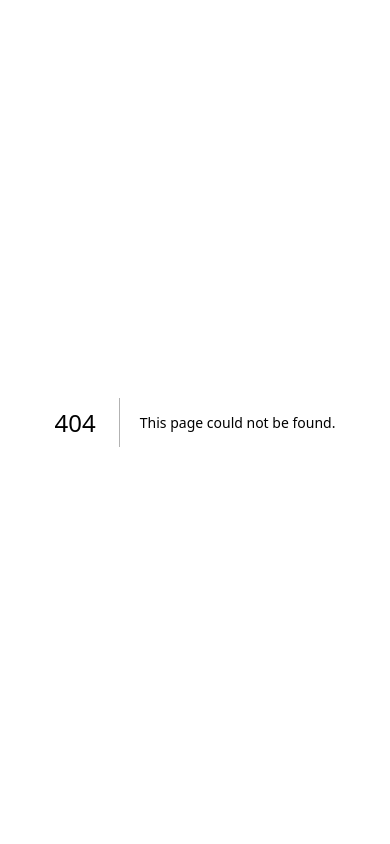
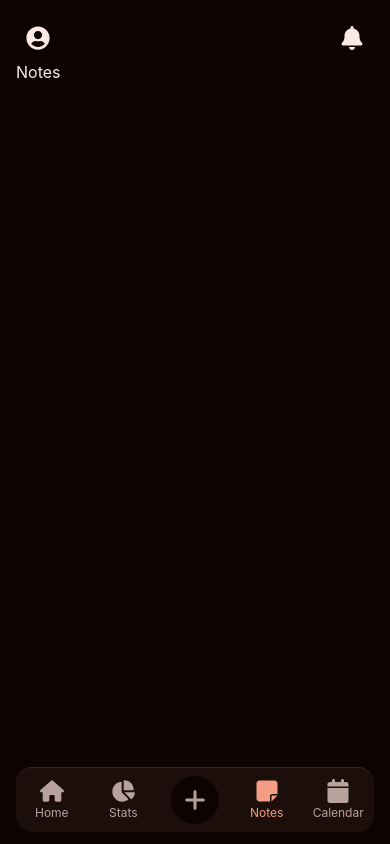
Before and after one commit to dankovdev20/organizer, a Next.js app: page /notes in a window 390 px wide. Before the commit this address had no page. Built offline with nearby package versions, Linux system fonts and the light colour scheme.

Commit message:
feat: add mobile app shell with header and tab bar

```diff
--- /dev/null
+++ b/app/(tabs)/calendar/page.tsx
@@ -0,0 +1,10 @@
+import type { Metadata } from 'next';
+
+export const metadata: Metadata = {
+  title: 'Calendar',
+  description: 'Calendar',
+};
+
+export default function CalendarPage() {
+  return <div>Calendar</div>;
+}
--- /dev/null
+++ b/app/(tabs)/layout.tsx
@@ -0,0 +1,14 @@
+import { AppHeader } from '@/components/app-header';
+import { TabBar } from '@/components/tab-bar';
+
+export default function TabsLayout({ children }: LayoutProps<'/'>) {
+  return (
+    <div className="min-h-dvh flex flex-col">
+      <AppHeader />
+      <main className="flex-1 pb-[calc(env(safe-area-inset-bottom)+64px+12px)] px-4">
+        {children}
+      </main>
+      <TabBar />
+    </div>
+  );
+}
--- /dev/null
+++ b/app/(tabs)/notes/page.tsx
@@ -0,0 +1,10 @@
+import type { Metadata } from 'next';
+
+export const metadata: Metadata = {
+  title: 'Notes',
+  description: 'See your quick thoughts and decisions, organize on the go.',
+};
+
+export default function NotesPage() {
+  return <div>Notes</div>;
+}
--- /dev/null
+++ b/app/(tabs)/profile/page.tsx
@@ -0,0 +1,10 @@
+import type { Metadata } from 'next';
+
+export const metadata: Metadata = {
+  title: 'Profile',
+  description: 'Settings for your account.',
+};
+
+export default function ProfilePage() {
+  return <div>Profile</div>;
+}
--- /dev/null
+++ b/app/(tabs)/stats/page.tsx
@@ -0,0 +1,10 @@
+import type { Metadata } from 'next';
+
+export const metadata: Metadata = {
+  title: 'Stats',
+  description: 'See your spendings with diagrams and all the details.',
+};
+
+export default function StatsPage() {
+  return <div>Stats</div>;
+}
--- /dev/null
+++ b/app/expenses/new/page.tsx
@@ -0,0 +1,10 @@
+import type { Metadata } from 'next';
+
+export const metadata: Metadata = {
+  title: 'Add',
+  description: 'Add your expense.',
+};
+
+export default function AddExpensePage() {
+  return <div>Add expense flow</div>;
+}
--- a/app/globals.css
+++ b/app/globals.css
@@ -1 +1,14 @@
 @import 'tailwindcss';
+
+@theme {
+  --color-background: #0d0401;
+  --color-surface: #1c0f0b;
+  --color-border: #3a2620;
+  --color-foreground: #fde8e3;
+  --color-muted: #b8a29c;
+  --color-primary: #f59c85;
+  --color-secondary: #83960d;
+  --color-accent: #a2ee37;
+  --color-danger: #f0616d;
+  --color-success: #4ade80;
+}
--- a/app/layout.tsx
+++ b/app/layout.tsx
@@ -1,15 +1,22 @@
-import type { Metadata } from 'next';
+import type { Metadata, Viewport } from 'next';
 import './globals.css';
 
 export const metadata: Metadata = {
-  title: 'Create Next App',
-  description: 'Generated by create next app',
+  title: { default: 'Organizer', template: '%s · Organizer' },
+  description: 'Track your spendings, subscriptions, routine. All in one place.',
+};
+
+export const viewport: Viewport = {
+  width: 'device-width',
+  initialScale: 1,
+  viewportFit: 'cover',
+  themeColor: '#0d0401',
 };
 
 export default function RootLayout({ children }: LayoutProps<'/'>) {
   return (
     <html lang="en" className="h-full antialiased">
-      <body className="min-h-full flex flex-col">{children}</body>
+      <body className="min-h-dvh flex flex-col bg-background text-foreground">{children}</body>
     </html>
   );
 }
--- /dev/null
+++ b/components/app-header.tsx
@@ -0,0 +1,24 @@
+import Link from 'next/link';
+import { FaBell } from 'react-icons/fa6';
+import { FaUserCircle } from 'react-icons/fa';
+
+export function AppHeader() {
+  return (
+    <header className="flex justify-between pt-[calc(env(safe-area-inset-top)+16px)] px-4">
+      <Link
+        href="/profile"
+        aria-label="open profile"
+        className="flex items-center justify-center size-11"
+      >
+        <FaUserCircle aria-hidden size={24} />
+      </Link>
+      <button
+        type="button"
+        aria-label="notifications"
+        className="flex items-center justify-center size-11"
+      >
+        <FaBell aria-hidden size={24} />
+      </button>
+    </header>
+  );
+}
--- /dev/null
+++ b/components/tab-bar.tsx
@@ -0,0 +1,55 @@
+'use client';
+import Link from 'next/link';
+import { usePathname } from 'next/navigation';
+import { FaChartPie, FaHouse, FaNoteSticky, FaPlus, FaCalendar } from 'react-icons/fa6';
+
+const TABS = [
+  { href: '/', label: 'Home', icon: FaHouse, kind: 'tab' },
+  { href: '/stats', label: 'Stats', icon: FaChartPie, kind: 'tab' },
+  { href: '/expenses/new', label: 'Add', icon: FaPlus, kind: 'action' },
+  { href: '/notes', label: 'Notes', icon: FaNoteSticky, kind: 'tab' },
+  { href: '/calendar', label: 'Calendar', icon: FaCalendar, kind: 'tab' },
+] as const;
+
+function isActivePath(pathname: string, href: string): boolean {
+  if (href === '/') return pathname === '/';
+  return pathname === href || pathname.startsWith(`${href}/`);
+}
+
+export function TabBar() {
+  const pathname = usePathname();
+
+  return (
+    <nav
+      aria-label="Main"
+      className="fixed bottom-0 inset-x-0 mb-[calc(env(safe-area-inset-bottom)+12px)] mx-4 rounded-2xl border-t-border border-t bg-surface"
+    >
+      <ul className="h-16 grid grid-cols-5">
+        {TABS.map(({ href, label, icon: Icon, kind }) => {
+          const isActive = kind === 'tab' && isActivePath(pathname, href);
+
+          return (
+            <li key={href}>
+              <Link
+                href={href}
+                aria-current={isActive ? 'page' : undefined}
+                className={`h-full flex flex-col items-center justify-center ${isActive ? 'text-primary' : 'text-muted'}`}
+              >
+                {kind === 'action' ? (
+                  <span className="flex size-12 items-center justify-center rounded-full bg-background">
+                    <Icon aria-hidden size={24} />
+                  </span>
+                ) : (
+                  <Icon aria-hidden size={24} />
+                )}
+                <span className={`${kind === 'action' ? 'sr-only' : 'text-xs mt-0.5'}`}>
+                  {label}
+                </span>
+              </Link>
+            </li>
+          );
+        })}
+      </ul>
+    </nav>
+  );
+}
--- a/package.json
+++ b/package.json
@@ -17,7 +17,8 @@
   "dependencies": {
     "next": "16.4.6",
     "react": "19.3.0",
-    "react-dom": "19.3.0"
+    "react-dom": "19.3.0",
+    "react-icons": "^5.7.0"
   },
   "devDependencies": {
     "@tailwindcss/turbopack": "4.3.3",
```
Also changed, not shown: app/(tabs)/page.tsx (renamed from app/page.tsx), 1 other file (tests, documents, lock files or other folders).
